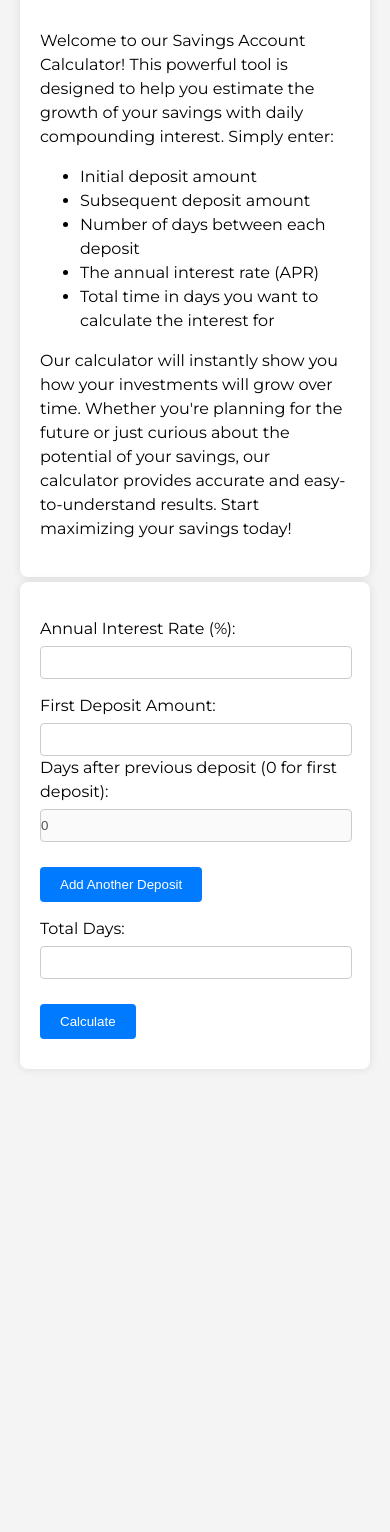
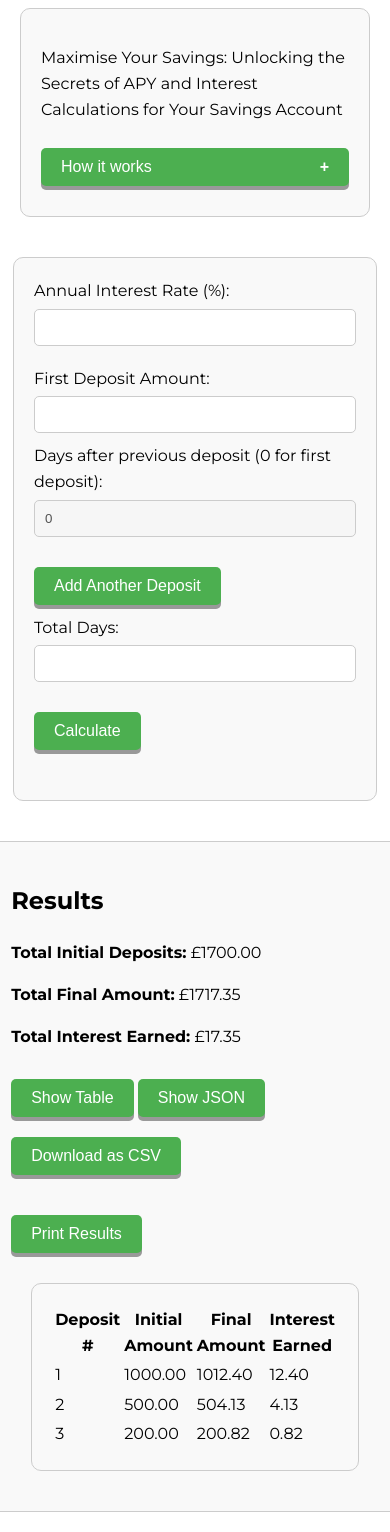
Before and after one commit to connectwd/APR-calc, a plain HTML site: page index.html in a window 390 px wide. Shown: the part 134-1666 px from the top of the page. Before the commit the page ends 1228 px from the top, so only its background shows below. Drawn offline with Linux system fonts and the light colour scheme.

Commit message:
styling changes and made demo table visible

```diff
--- a/index.html
+++ b/index.html
@@ -1,109 +1,40 @@
 <!DOCTYPE html>
 <html lang="en">
+
 <head>
     <meta charset="UTF-8">
     <meta name="viewport" content="width=device-width, initial-scale=1.0">
     <link rel="preconnect" href="https://fonts.googleapis.com">
     <link rel="preconnect" href="https://fonts.gstatic.com" crossorigin>
     <link href="https://fonts.googleapis.com/css2?family=Montserrat:ital,wght@0,100..900;1,100..900&display=swap" rel="stylesheet">
-    <title>Savings Account Calculator</title>
-    <meta name="description" content="Use our Savings Account Calculator to estimate the growth of your investments with daily compounding interest. Enter your deposits, interest rate, and total duration to get instant results.">
-    <style>
-        body {
-            font-family: "Montserrat", sans-serif;
-            font-size: 1rem;
-            line-height: 1.5rem;
-            margin: 0;
-            padding: 20px;
-            background-color: #f4f4f4;
-        }
-        h1 {
-            text-align: center;
-            line-height: 2rem;
-        }
-        .content {
-            max-width: 600px;
-            margin: 5px auto;
-            background: #fff;
-            padding: 20px;
-            border-radius: 8px;
-            box-shadow: 0 0 10px rgba(0, 0, 0, 0.1);
-        }
-        .form-group {
-            margin: 15px auto;
-        }
-        label {
-            display: block;
-            margin-bottom: 5px;
-        }
-        input[type="number"] {
-            width: 100%;
-            padding: 8px 0;
-            border: 1px solid #ccc;
-            border-radius: 4px;
-        }
-        button {
-            min-width: 1rem;
-            background: #007BFF;
-            color: #fff;
-            border: none;
-            padding: 10px 20px;
-            cursor: pointer;
-            border-radius: 4px;
-            margin-top: 10px;
-        }
-        button:hover {
-            background: #0056b3;
-        }
-        #results {
-            max-width: 600px;
-            margin: 20px auto;
-            background: #fff;
-            padding: 20px;
-            border-radius: 8px;
-            box-shadow: 0 0 10px rgba(0, 0, 0, 0.1);
-            display: none;
-        }
-        pre {
-            white-space: pre-wrap;
-            word-wrap: break-word;
-        }
-        table {
-            width: 100%;
-            border-collapse: collapse;
-            margin-top: 20px;
-        }
-        table, th, td {
-            border: 1px solid #ccc;
-        }
-        th, td {
-            padding: 10px;
-            text-align: left;
-        }
-        .error {
-            color: red;
-            margin-top: 10px;
-        }
-        .summary {
-            margin-top: 20px;
-        }
-        .toggle-buttons {
-            margin-top: 20px;
-        }
-        .download-buttons {
-            margin-top: 20px;
-        }
-        @media print {
-            .toggle-buttons, .download-buttons {
-                display: none;
-            }
-        }
-    </style>
+    <link rel="stylesheet" href="styles.css">
+    <link rel="icon" href="favicon.ico" type="image/x-icon">
+    <title>Compound Interest Calculator | Calculate Your Savings Growth</title>
+    <meta name="description" content="Use our Compound Interest Calculator to estimate the growth of your investments with daily compounding interest. Start maximizing your savings today!">
+    <meta name="google-site-verification" content="YvgkmOgHgiKQDzy0nrWv92WKjy_VCAOLcStR71X_0eQ" />
+    <meta property="og:title" content="Compound Interest Calculator | Calculate Your Savings Growth">
+    <meta property="og:description" content="Use our Compound Interest Calculator to estimate the growth of your investments with daily compounding interest. Start maximizing your savings today!">
+    <meta property="og:image" content="https://www.yourwebsite.com/images/og-image.jpg">
+    <meta property="og:url" content="https://www.yourwebsite.com">
+    <meta property="og:type" content="website">
 </head>
+
 <body>
-    <h1>Savings Account Calculator</h1>
+    <h1>Compound Interest Calculator</h1>
     <div class="content">
-        <p>Welcome to our Savings Account Calculator! This powerful tool is designed to help you estimate the growth of your savings with daily compounding interest. Simply enter: <ul> <li>Initial deposit amount</li><li>Subsequent deposit amount</li> <li>Number of days between each deposit</li><li>The annual interest rate (APR)</li><li>Total time in days you want to calculate the interest for</li></ul>Our calculator will instantly show you how your investments will grow over time. Whether you're planning for the future or just curious about the potential of your savings, our calculator provides accurate and easy-to-understand results. Start maximizing your savings today!</p>
+        <p>Maximise Your Savings: Unlocking the Secrets of APY and Interest Calculations for Your Savings Account</p>
+        <button type="button" class="collapsible">How it works</button>
+        <div class="content-collapsible">
+            <p>This powerful tool is designed to help you estimate the growth of your savings with daily compounding interest. Simply enter:</p>
+            <ul>
+                <li>Initial deposit amount</li>
+                <li>Subsequent deposit amount</li>
+                <li>Number of days between each deposit</li>
+                <li>The annual interest rate (APR)</li>
+                <li>Total time in days you want to calculate the interest for</li>
+            </ul>
+            <p>Our calculator will instantly show you how your investments will grow over time. Whether you're planning for the future or just curious about the potential of your savings, our calculator provides accurate and easy-to-understand results. Start maximizing your savings today!</p>
+        </div>
     </div>
     <form id="savingsForm" class="content" aria-labelledby="formTitle">
         <div class="form-group">
@@ -231,24 +162,79 @@
             const blob = new Blob([csvContent], { type: 'text/csv' });
             const url = URL.createObjectURL(blob);
             const a = document.createElement('a');
-            a.setAttribute('hidden', '');
             a.setAttribute('href', url);
-            a.setAttribute('download', 'savings_results.csv');
-            document.body.appendChild(a);
+            a.setAttribute('download', 'results.csv');
             a.click();
-            document.body.removeChild(a);
         }
 
         function printResults() {
-            const results = document.getElementById('results');
+            const printContent = document.getElementById('results').innerHTML;
             const printWindow = window.open('', '', 'height=600,width=800');
             printWindow.document.write('<html><head><title>Print Results</title>');
-            printWindow.document.write('</head><body >');
-            printWindow.document.write(results.innerHTML);
+            printWindow.document.write('<link rel="stylesheet" href="styles.css">');
+            printWindow.document.write('</head><body>');
+            printWindow.document.write(printContent);
             printWindow.document.write('</body></html>');
             printWindow.document.close();
             printWindow.print();
         }
+
+        document.addEventListener('DOMContentLoaded', function() {
+            const collapsibles = document.querySelectorAll('.collapsible');
+            collapsibles.forEach(function(collapsible) {
+                collapsible.addEventListener('click', function() {
+                    this.classList.toggle('active');
+                    const content = this.nextElementSibling;
+                    if (content.style.display === "block") {
+                        content.style.display = "none";
+                    } else {
+                        content.style.display = "block";
+                    }
+                });
+            });
+
+            // Example Calculation Output
+            const exampleDeposits = [
+                [1000, 0],
+                [500, 30],
+                [200, 60]
+            ];
+            const exampleTotalDays = 90;
+            const exampleAnnualInterestRate = 5 / 100;
+
+            const exampleResults = calculateSavings(exampleDeposits, exampleTotalDays, exampleAnnualInterestRate);
+            const summary = document.getElementById('summary');
+            summary.innerHTML = `
+                <p><strong>Total Initial Deposits:</strong> £${exampleResults.initialTotal.toFixed(2)}</p>
+                <p><strong>Total Final Amount:</strong> £${exampleResults.totalValue.toFixed(2)}</p>
+                <p><strong>Total Interest Earned:</strong> £${exampleResults.totalInterestEarned.toFixed(2)}</p>
+            `;
+
+            const resultsContent = document.getElementById('resultsContent');
+            resultsContent.textContent = JSON.stringify(exampleResults, null, 2);
+
+            const resultsTable = document.getElementById('resultsTable');
+            resultsTable.innerHTML = `
+                <tr>
+                    <th>Deposit #</th>
+                    <th>Initial Amount</th>
+                    <th>Final Amount</th>
+                    <th>Interest Earned</th>
+                </tr>
+            `;
+            exampleResults.contributions.forEach((contribution, index) => {
+                const row = resultsTable.insertRow();
+                row.innerHTML = `
+                    <td>${index + 1}</td>
+                    <td>${contribution.initialAmount.toFixed(2)}</td>
+                    <td>${contribution.finalAmount.toFixed(2)}</td>
+                    <td>${contribution.interestEarned.toFixed(2)}</td>
+                `;
+            });
+
+            document.getElementById('results').style.display = 'block';
+            showTable(); // Default to table view
+        });
 
         document.getElementById('savingsForm').addEventListener('submit', function(event) {
             event.preventDefault();
@@ -301,4 +287,5 @@
         });
     </script>
 </body>
+
 </html>
--- /dev/null
+++ b/styles.css
@@ -0,0 +1,148 @@
+body {
+    font-family: 'Montserrat', sans-serif;
+    line-height: 1.6;
+    margin: 0;
+    padding: 0;
+    display: flex;
+    flex-direction: column;
+    align-items: center;
+}
+
+h1 {
+    margin: 20px 20px 0px 20px;
+    text-align: center;
+}
+
+.content {
+    max-width: 800px;
+    margin: 20px;
+    padding: 20px;
+    border: 1px solid #ccc;
+    border-radius: 10px;
+    background-color: #f9f9f9;
+}
+
+form {
+    max-width: 800px;
+    margin: 20px;
+    padding: 20px;
+    border: 1px solid #ccc;
+    border-radius: 10px;
+    background-color: #f9f9f9;
+}
+
+.form-group {
+    margin-bottom: 10px;
+}
+
+label {
+    display: block;
+    margin-bottom: 5px;
+}
+
+input[type="number"] {
+    width: 90%;
+    min-width: 300px;
+    padding: 10px;
+    margin-bottom: 10px;
+    border: 1px solid #ccc;
+    border-radius: 5px;
+}
+
+button {
+    display: inline-block;
+    padding: 10px 20px;
+    font-size: 16px;
+    cursor: pointer;
+    text-align: center;
+    text-decoration: none;
+    outline: none;
+    color: #fff;
+    background-color: #4CAF50;
+    border: none;
+    border-radius: 5px;
+    box-shadow: 0 4px #999;
+    margin: 10px 0;
+}
+
+button:hover {
+    background-color: #45a049;
+}
+
+button:active {
+    background-color: #45a049;
+    box-shadow: 0 2px #666;
+    transform: translateY(2px);
+}
+
+.error {
+    color: red;
+    font-weight: bold;
+    margin-top: 20px;
+}
+
+#results {
+    display: none;
+    max-width: 800px;
+    margin: 20px;
+    padding: 20px;
+    border: 1px solid #ccc;
+    border-radius: 10px;
+    background-color: #f9f9f9;
+}
+
+.summary {
+    margin-bottom: 20px;
+}
+
+.toggle-buttons, .download-buttons {
+    margin-top: 20px;
+}
+
+pre, table {
+    display: none;
+    max-width: 800px;
+    margin: 20px;
+    padding: 20px;
+    border: 1px solid #ccc;
+    border-radius: 10px;
+    background-color: #f9f9f9;
+}
+
+.collapsible {
+    background-color: #4CAF50;
+    color: white;
+    cursor: pointer;
+    padding: 10px 20px;
+    width: 100%;
+    border: none;
+    text-align: left;
+    outline: none;
+    font-size: 16px;
+    border-radius: 5px;
+    margin-bottom: 10px;
+}
+
+.collapsible:hover {
+    background-color: #45a049;
+}
+
+.collapsible:after {
+    content: '\002B'; /* Unicode character for "plus" sign (+) */
+    font-weight: bold;
+    float: right;
+    margin-left: 5px;
+}
+
+.collapsible.active:after {
+    content: "\2212"; /* Unicode character for "minus" sign (-) */
+}
+
+.content-collapsible {
+    padding: 0 20px;
+    display: none;
+    overflow: hidden;
+    background-color: #f9f9f9;
+    border-radius: 0 0 10px 10px;
+    border-top: 1px solid #ccc;
+}
```
